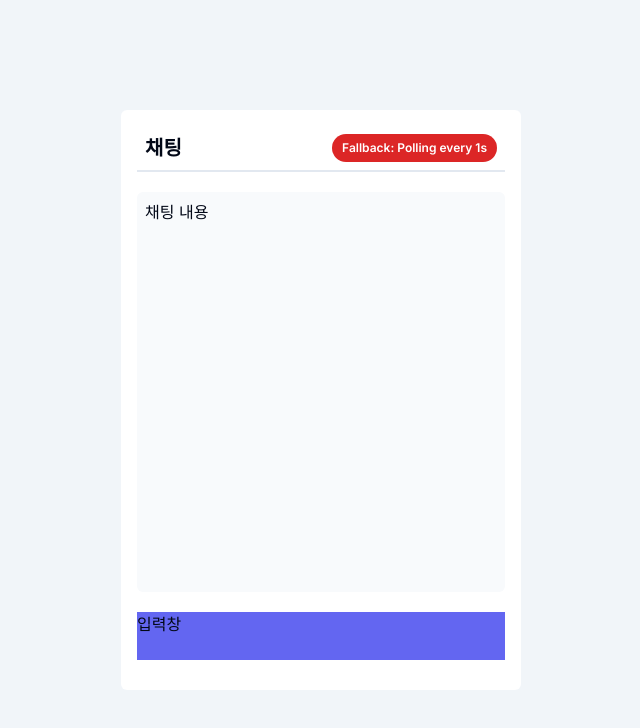
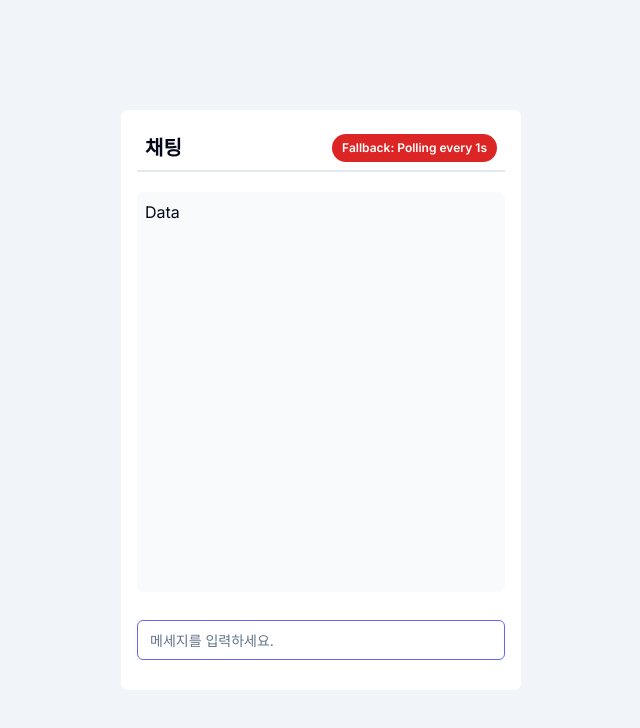
Before and after one commit to rmsoft-insu/science-sandbox, a Next.js app: page /chats in a window 1280 px wide. Shown: the top 728 px of the page, without its empty margins (319-959 px from the left). Built offline with nearby package versions, Linux system fonts and the light colour scheme; no server answers.

Commit message:
채팅 기본 설정

```diff
--- /dev/null
+++ b/app/(example)/chats/_components/chat-input.tsx
@@ -0,0 +1,53 @@
+"use client";
+
+import { useForm } from "react-hook-form";
+import * as z from "zod";
+import { zodResolver } from "@hookform/resolvers/zod";
+import { Form, FormControl, FormField, FormItem } from "@/components/ui/form";
+import { Input } from "@/components/ui/input";
+
+const formSchema = z.object({
+  content: z.string().min(1),
+});
+
+export const ChatInput = () => {
+  const form = useForm<z.infer<typeof formSchema>>({
+    resolver: zodResolver(formSchema),
+    defaultValues: {
+      content: "",
+    },
+  });
+
+  const isLoading = form.formState.isSubmitting;
+
+  const onSubmit = async (values: z.infer<typeof formSchema>) => {
+    try {
+      // POST 채팅 내용
+    } catch (error) {
+      console.log(error);
+    }
+  };
+
+  return (
+    <Form {...form}>
+      <form onSubmit={form.handleSubmit(onSubmit)}>
+        <FormField
+          name="content"
+          control={form.control}
+          render={({ field }) => (
+            <FormItem>
+              <FormControl>
+                <Input
+                  placeholder="메세지를 입력하세요."
+                  disabled={isLoading}
+                  {...field}
+                  className="border-indigo-500 focus-visible:ring-0"
+                />
+              </FormControl>
+            </FormItem>
+          )}
+        />
+      </form>
+    </Form>
+  );
+};
--- /dev/null
+++ b/app/(example)/chats/_components/chat-message.tsx
@@ -0,0 +1,11 @@
+"use client";
+
+export const ChatMessage = () => {
+  return (
+    <>
+      <div>
+        <span>Data</span>
+      </div>
+    </>
+  );
+};
--- a/app/(example)/chats/_components/main.tsx
+++ b/app/(example)/chats/_components/main.tsx
@@ -1,3 +1,5 @@
+import { ChatInput } from "./chat-input";
+import { ChatMessage } from "./chat-message";
 import { SocketIndicator } from "./socket-indicator";
 
 export const MainComponent = () => {
@@ -9,8 +11,12 @@
             <h3 className="text-xl font-bold">채팅</h3>
             <SocketIndicator />
           </div>
-          <div className="h-[400px] rounded-md bg-slate-50 p-2">채팅 내용</div>
-          <div className="h-[48px] bg-indigo-500">입력창</div>
+          <div className="h-[400px] rounded-md bg-slate-50 p-2">
+            <ChatMessage />
+          </div>
+          <div className="flex h-[48px] flex-col justify-end">
+            <ChatInput />
+          </div>
         </div>
       </div>
     </>
--- /dev/null
+++ b/components/ui/button.tsx
@@ -0,0 +1,56 @@
+import * as React from "react"
+import { Slot } from "@radix-ui/react-slot"
+import { cva, type VariantProps } from "class-variance-authority"
+
+import { cn } from "@/lib/utils"
+
+const buttonVariants = cva(
+  "inline-flex items-center justify-center whitespace-nowrap rounded-md text-sm font-medium ring-offset-background transition-colors focus-visible:outline-none focus-visible:ring-2 focus-visible:ring-ring focus-visible:ring-offset-2 disabled:pointer-events-none disabled:opacity-50",
+  {
+    variants: {
+      variant: {
+        default: "bg-primary text-primary-foreground hover:bg-primary/90",
+        destructive:
+          "bg-destructive text-destructive-foreground hover:bg-destructive/90",
+        outline:
+          "border border-input bg-background hover:bg-accent hover:text-accent-foreground",
+        secondary:
+          "bg-secondary text-secondary-foreground hover:bg-secondary/80",
+        ghost: "hover:bg-accent hover:text-accent-foreground",
+        link: "text-primary underline-offset-4 hover:underline",
+      },
+      size: {
+        default: "h-10 px-4 py-2",
+        sm: "h-9 rounded-md px-3",
+        lg: "h-11 rounded-md px-8",
+        icon: "h-10 w-10",
+      },
+    },
+    defaultVariants: {
+      variant: "default",
+      size: "default",
+    },
+  }
+)
+
+export interface ButtonProps
+  extends React.ButtonHTMLAttributes<HTMLButtonElement>,
+    VariantProps<typeof buttonVariants> {
+  asChild?: boolean
+}
+
+const Button = React.forwardRef<HTMLButtonElement, ButtonProps>(
+  ({ className, variant, size, asChild = false, ...props }, ref) => {
+    const Comp = asChild ? Slot : "button"
+    return (
+      <Comp
+        className={cn(buttonVariants({ variant, size, className }))}
+        ref={ref}
+        {...props}
+      />
+    )
+  }
+)
+Button.displayName = "Button"
+
+export { Button, buttonVariants }
--- /dev/null
+++ b/components/ui/form.tsx
@@ -0,0 +1,178 @@
+"use client"
+
+import * as React from "react"
+import * as LabelPrimitive from "@radix-ui/react-label"
+import { Slot } from "@radix-ui/react-slot"
+import {
+  Controller,
+  ControllerProps,
+  FieldPath,
+  FieldValues,
+  FormProvider,
+  useFormContext,
+} from "react-hook-form"
+
+import { cn } from "@/lib/utils"
+import { Label } from "@/components/ui/label"
+
+const Form = FormProvider
+
+type FormFieldContextValue<
+  TFieldValues extends FieldValues = FieldValues,
+  TName extends FieldPath<TFieldValues> = FieldPath<TFieldValues>
+> = {
+  name: TName
+}
+
+const FormFieldContext = React.createContext<FormFieldContextValue>(
+  {} as FormFieldContextValue
+)
+
+const FormField = <
+  TFieldValues extends FieldValues = FieldValues,
+  TName extends FieldPath<TFieldValues> = FieldPath<TFieldValues>
+>({
+  ...props
+}: ControllerProps<TFieldValues, TName>) => {
+  return (
+    <FormFieldContext.Provider value={{ name: props.name }}>
+      <Controller {...props} />
+    </FormFieldContext.Provider>
+  )
+}
+
+const useFormField = () => {
+  const fieldContext = React.useContext(FormFieldContext)
+  const itemContext = React.useContext(FormItemContext)
+  const { getFieldState, formState } = useFormContext()
+
+  const fieldState = getFieldState(fieldContext.name, formState)
+
+  if (!fieldContext) {
+    throw new Error("useFormField should be used within <FormField>")
+  }
+
+  const { id } = itemContext
+
+  return {
+    id,
+    name: fieldContext.name,
+    formItemId: `${id}-form-item`,
+    formDescriptionId: `${id}-form-item-description`,
+    formMessageId: `${id}-form-item-message`,
+    ...fieldState,
+  }
+}
+
+type FormItemContextValue = {
+  id: string
+}
+
+const FormItemContext = React.createContext<FormItemContextValue>(
+  {} as FormItemContextValue
+)
+
+const FormItem = React.forwardRef<
+  HTMLDivElement,
+  React.HTMLAttributes<HTMLDivElement>
+>(({ className, ...props }, ref) => {
+  const id = React.useId()
+
+  return (
+    <FormItemContext.Provider value={{ id }}>
+      <div ref={ref} className={cn("space-y-2", className)} {...props} />
+    </FormItemContext.Provider>
+  )
+})
+FormItem.displayName = "FormItem"
+
+const FormLabel = React.forwardRef<
+  React.ElementRef<typeof LabelPrimitive.Root>,
+  React.ComponentPropsWithoutRef<typeof LabelPrimitive.Root>
+>(({ className, ...props }, ref) => {
+  const { error, formItemId } = useFormField()
+
+  return (
+    <Label
+      ref={ref}
+      className={cn(error && "text-destructive", className)}
+      htmlFor={formItemId}
+      {...props}
+    />
+  )
+})
+FormLabel.displayName = "FormLabel"
+
+const FormControl = React.forwardRef<
+  React.ElementRef<typeof Slot>,
+  React.ComponentPropsWithoutRef<typeof Slot>
+>(({ ...props }, ref) => {
+  const { error, formItemId, formDescriptionId, formMessageId } = useFormField()
+
+  return (
+    <Slot
+      ref={ref}
+      id={formItemId}
+      aria-describedby={
+        !error
+          ? `${formDescriptionId}`
+          : `${formDescriptionId} ${formMessageId}`
+      }
+      aria-invalid={!!error}
+      {...props}
+    />
+  )
+})
+FormControl.displayName = "FormControl"
+
+const FormDescription = React.forwardRef<
+  HTMLParagraphElement,
+  React.HTMLAttributes<HTMLParagraphElement>
+>(({ className, ...props }, ref) => {
+  const { formDescriptionId } = useFormField()
+
+  return (
+    <p
+      ref={ref}
+      id={formDescriptionId}
+      className={cn("text-sm text-muted-foreground", className)}
+      {...props}
+    />
+  )
+})
+FormDescription.displayName = "FormDescription"
+
+const FormMessage = React.forwardRef<
+  HTMLParagraphElement,
+  React.HTMLAttributes<HTMLParagraphElement>
+>(({ className, children, ...props }, ref) => {
+  const { error, formMessageId } = useFormField()
+  const body = error ? String(error?.message) : children
+
+  if (!body) {
+    return null
+  }
+
+  return (
+    <p
+      ref={ref}
+      id={formMessageId}
+      className={cn("text-sm font-medium text-destructive", className)}
+      {...props}
+    >
+      {body}
+    </p>
+  )
+})
+FormMessage.displayName = "FormMessage"
+
+export {
+  useFormField,
+  Form,
+  FormItem,
+  FormLabel,
+  FormControl,
+  FormDescription,
+  FormMessage,
+  FormField,
+}
--- /dev/null
+++ b/components/ui/input.tsx
@@ -0,0 +1,25 @@
+import * as React from "react"
+
+import { cn } from "@/lib/utils"
+
+export interface InputProps
+  extends React.InputHTMLAttributes<HTMLInputElement> {}
+
+const Input = React.forwardRef<HTMLInputElement, InputProps>(
+  ({ className, type, ...props }, ref) => {
+    return (
+      <input
+        type={type}
+        className={cn(
+          "flex h-10 w-full rounded-md border border-input bg-background px-3 py-2 text-sm ring-offset-background file:border-0 file:bg-transparent file:text-sm file:font-medium placeholder:text-muted-foreground focus-visible:outline-none focus-visible:ring-2 focus-visible:ring-ring focus-visible:ring-offset-2 disabled:cursor-not-allowed disabled:opacity-50",
+          className
+        )}
+        ref={ref}
+        {...props}
+      />
+    )
+  }
+)
+Input.displayName = "Input"
+
+export { Input }
--- /dev/null
+++ b/components/ui/label.tsx
@@ -0,0 +1,26 @@
+"use client"
+
+import * as React from "react"
+import * as LabelPrimitive from "@radix-ui/react-label"
+import { cva, type VariantProps } from "class-variance-authority"
+
+import { cn } from "@/lib/utils"
+
+const labelVariants = cva(
+  "text-sm font-medium leading-none peer-disabled:cursor-not-allowed peer-disabled:opacity-70"
+)
+
+const Label = React.forwardRef<
+  React.ElementRef<typeof LabelPrimitive.Root>,
+  React.ComponentPropsWithoutRef<typeof LabelPrimitive.Root> &
+    VariantProps<typeof labelVariants>
+>(({ className, ...props }, ref) => (
+  <LabelPrimitive.Root
+    ref={ref}
+    className={cn(labelVariants(), className)}
+    {...props}
+  />
+))
+Label.displayName = LabelPrimitive.Root.displayName
+
+export { Label }
--- a/package.json
+++ b/package.json
@@ -9,7 +9,10 @@
     "lint": "next lint"
   },
   "dependencies": {
+    "@hookform/resolvers": "^3.9.0",
+    "@radix-ui/react-label": "^2.1.0",
     "@radix-ui/react-navigation-menu": "^1.2.0",
+    "@radix-ui/react-slot": "^1.1.0",
     "@tanstack/react-query": "^5.45.1",
     "class-variance-authority": "^0.7.0",
     "clsx": "^2.1.1",
@@ -17,10 +20,12 @@
     "next": "14.2.4",
     "react": "^18",
     "react-dom": "^18",
+    "react-hook-form": "^7.53.0",
     "socket.io": "^4.7.5",
     "socket.io-client": "^4.7.5",
     "tailwind-merge": "^2.3.0",
     "tailwindcss-animate": "^1.0.7",
+    "zod": "^3.23.8",
     "zustand": "^4.5.2"
   },
   "devDependencies": {
```
Also changed, not shown: 1 other file (tests, documents, lock files or other folders).
